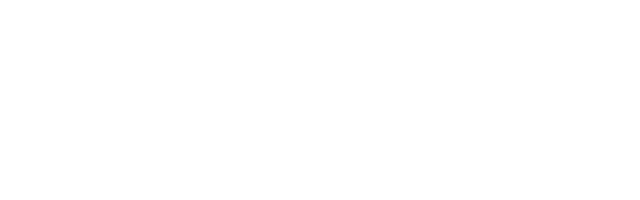
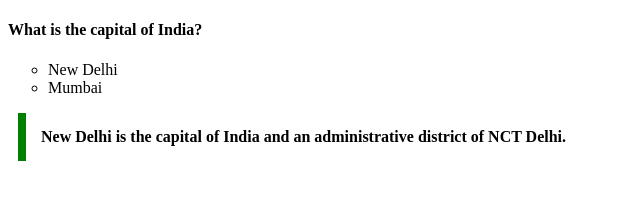
Before and after one commit to acciojob/trivia-Ektasingh5, a website: page main.html in a window 1280 px wide. Shown: the whole page, without its empty margins (0-640 px from the left). Drawn offline with Linux system fonts and the light colour scheme.

Commit message:
created a submission

```diff
--- a/main.html
+++ b/main.html
@@ -10,7 +10,12 @@
 	<!-- the entire body must be written by student -->
     <script type="text/javascript" src="./script.js">
 </script>
-
+  <h4>What is the capital of India?</h4>
+	<ul style="list-style-type:circle;">
+  <li>New Delhi</li>
+  <li>Mumbai</li>
+</ul>
+	<blockquote cite="https://en.wikipedia.org/wiki/New_Delhi">New Delhi is the capital of India and an administrative district of NCT Delhi.</blockquote>
 </body>
 
 </html>
--- a/styles.css
+++ b/styles.css
@@ -1,2 +1,11 @@
 
 /* Your CSS Code here. */
+blockquote
+{
+	max-width: 600px;
+	margin: 10px;
+	padding: 15px;
+	border-left: 8px solid green;
+	background-color: #f8fffe"";
+	font-weight: bold;
+}
```
